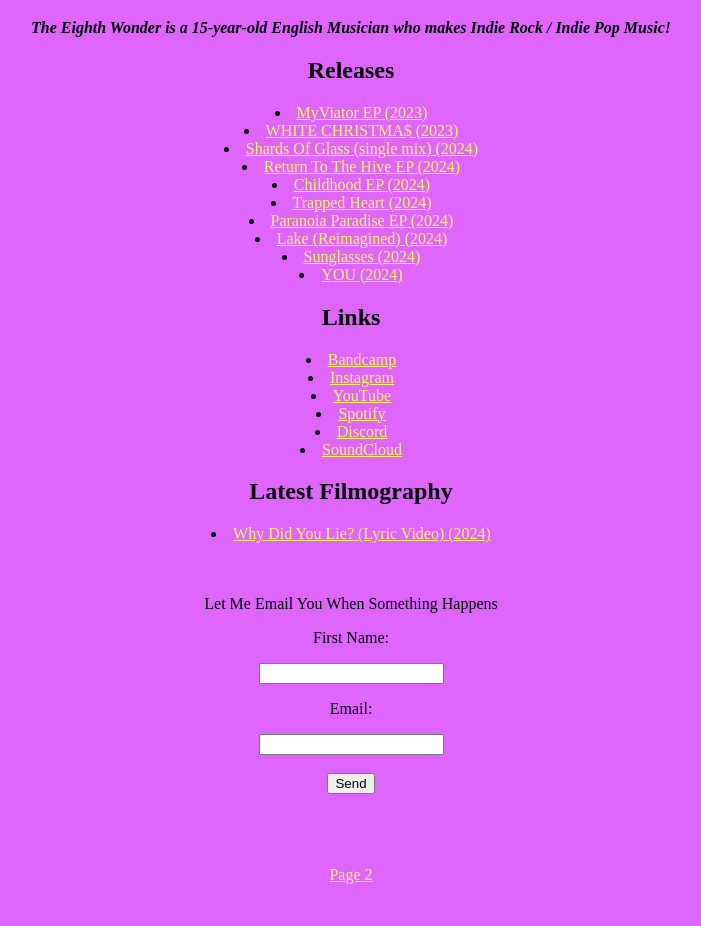
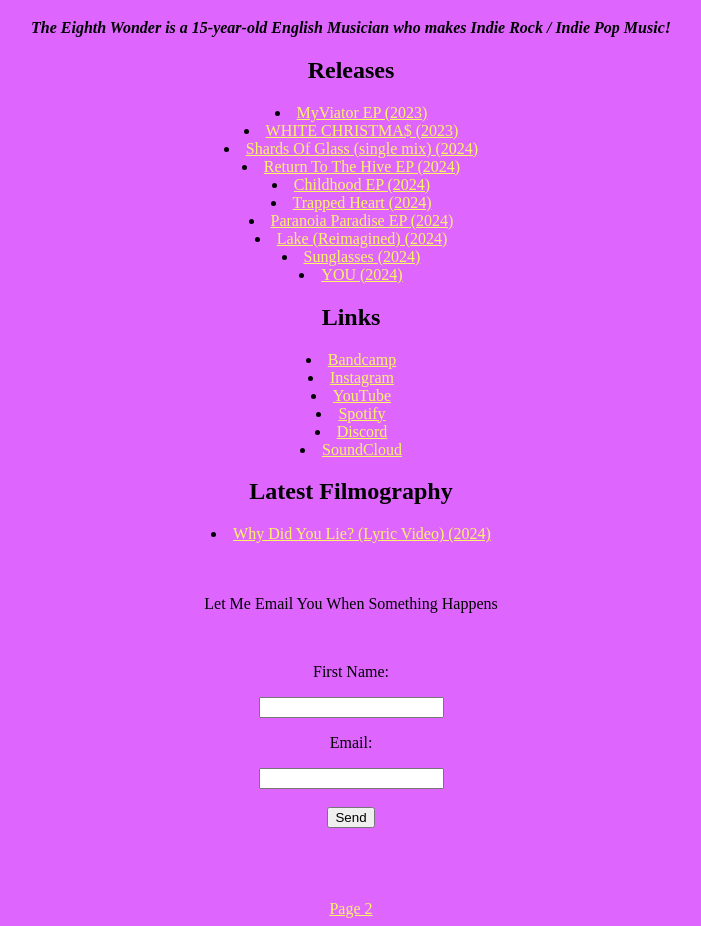
Before and after one commit to TheEighthWonderMusic/Theeighthwonder, a plain HTML site: page index.html in a window 1280 px wide. Shown: the part 61-987 px from the top of the page, without its empty margins (289-990 px from the left). Before the commit the page ends 953 px from the top, so only its background shows below. Drawn offline with Linux system fonts and the light colour scheme.

Commit message:
Update index.html

```diff
--- a/index.html
+++ b/index.html
@@ -66,9 +66,9 @@
 <section align="center">
 	<br></br>
 	<p>Let Me Email You When Something Happens</p>
-	<form action= "https://formsubmit.co/theeighthwondercontact@gmail.com" method="POST">
+	<form action= "https://formsubmit.co/theeighthwondercontact@gmail.com" method="POST"> <br>
 	    <p> First Name:</p>
-	    <input type="text" name="name" required>
+	    <input type="text" name="name" required> <br>
 	    <p> Email:</p>
       	    <input type="email" name="email" required><br>
 		<br>
```
